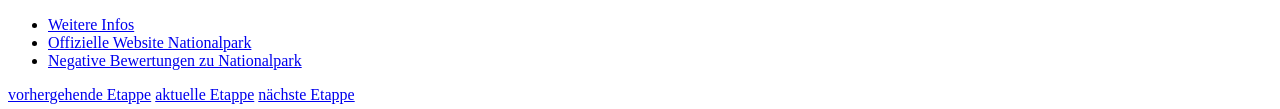
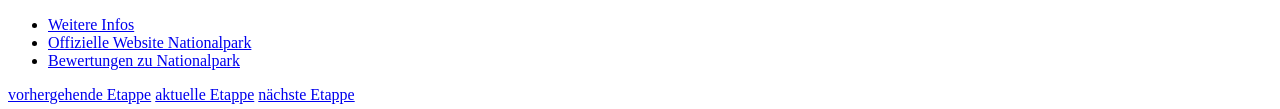
Before and after one commit to Kreiselinho/nz, a plain HTML site: page index.html in a window 1280 px wide. Shown: the part 1075-1184 px from the top of the page. Drawn offline with Linux system fonts and the light colour scheme.

Commit message:
Finale Website

```diff
--- a/index.html
+++ b/index.html
@@ -29,7 +29,7 @@
     <ul>
         <li><a href="http://www.doc.govt.nz/parks-and-recreation/tracks-and-walks/nelson-tasman/golden-bay/abel-tasman-coast-track/">Weitere Infos</a></li>
         <li><a href="https://www.newzealand.com/de/feature/national-parks-abel-tasman/">Offizielle Website Nationalpark</a></li>
-        <li><a href="https://www.neuseeland-erleben.info/abel-tasman-der-langweiligste-nationalpark-neuseelands/5397">Negative Bewertungen zu Nationalpark</a></li>
+        <li><a href="https://www.neuseeland-erleben.info/abel-tasman-der-langweiligste-nationalpark-neuseelands/5397">Bewertungen zu Nationalpark</a></li>
     </ul>
 
     <nav>
```
